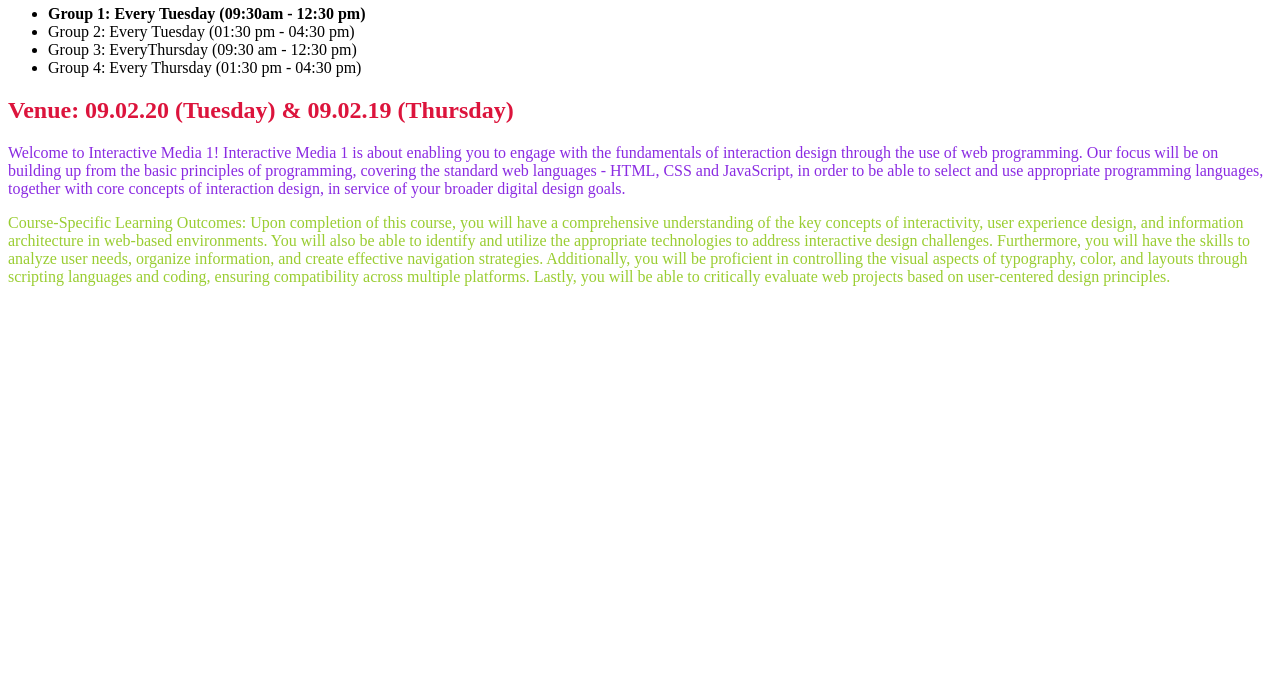
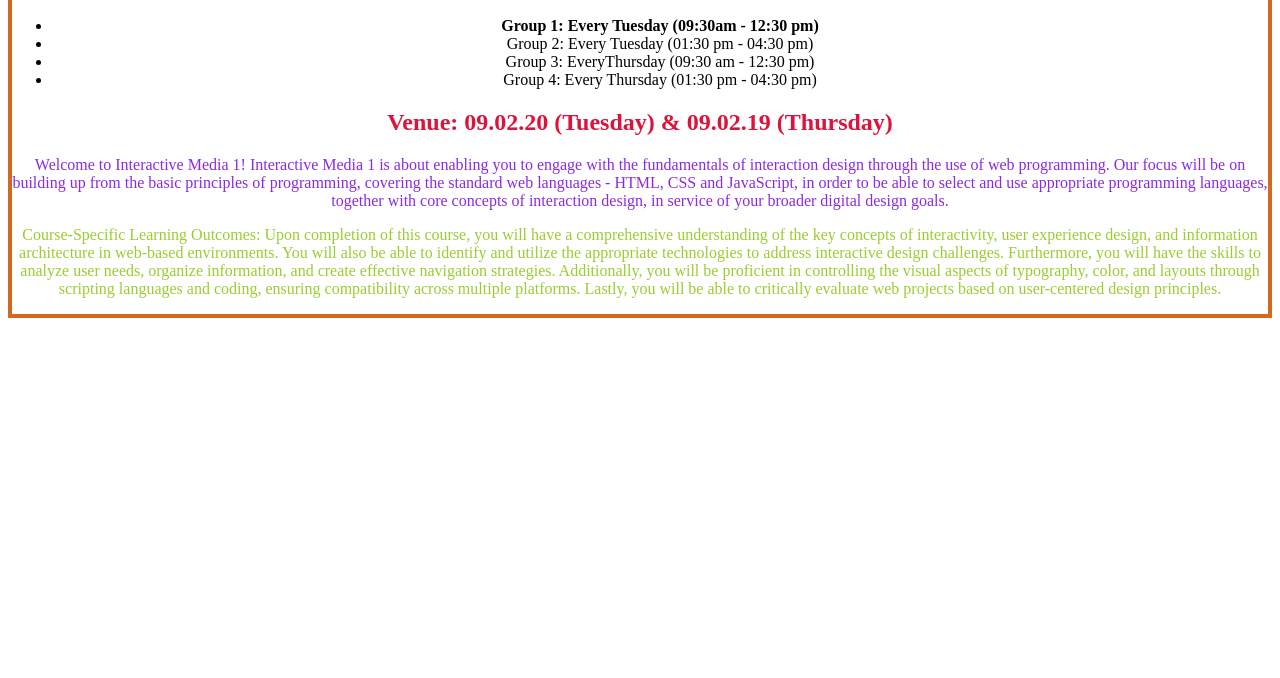
Before and after one commit to LuohanChen/luohanchen.github.io, a plain HTML site: page week3/index.html in a window 1280 px wide. Shown: the part 122-800 px from the top of the page. Drawn offline with Linux system fonts and the light colour scheme.

Commit message:
more css

```diff
--- a/week3/style.css
+++ b/week3/style.css
@@ -4,6 +4,10 @@
 
 /* my brand color is lime so i made h1 lime */
 
+body {
+  text-align: center;
+  border: 4px solid chocolate;
+}
 h1 {
   color: lime;
 }
```
